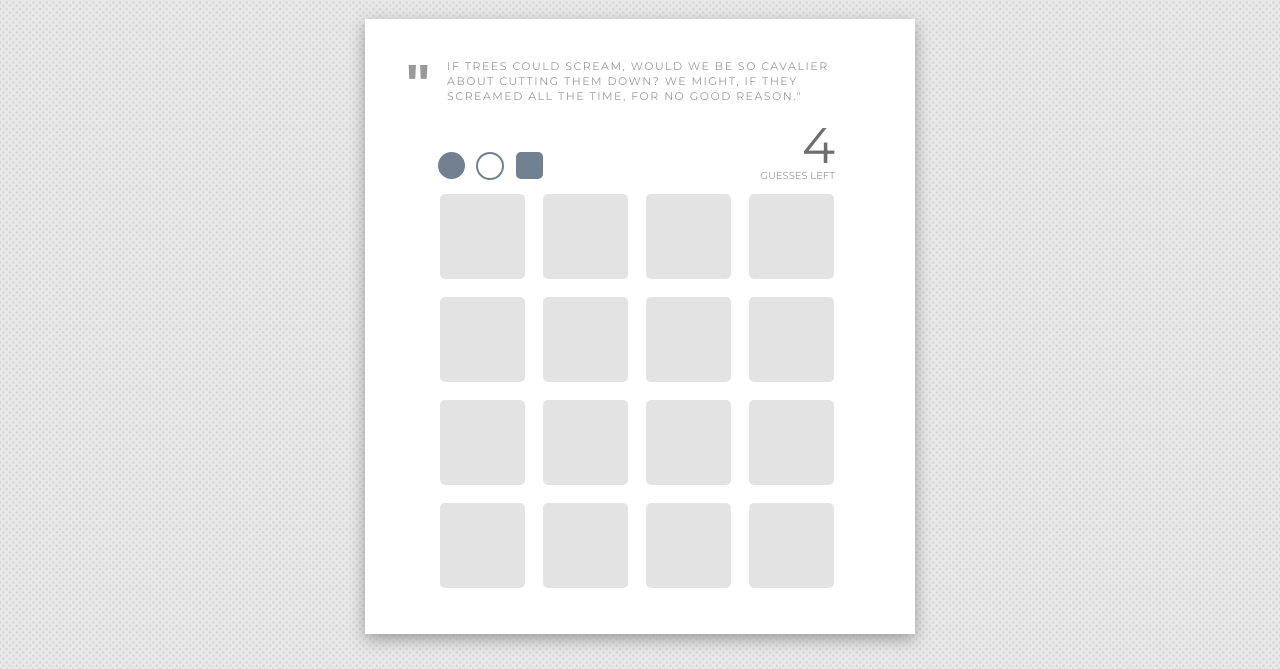
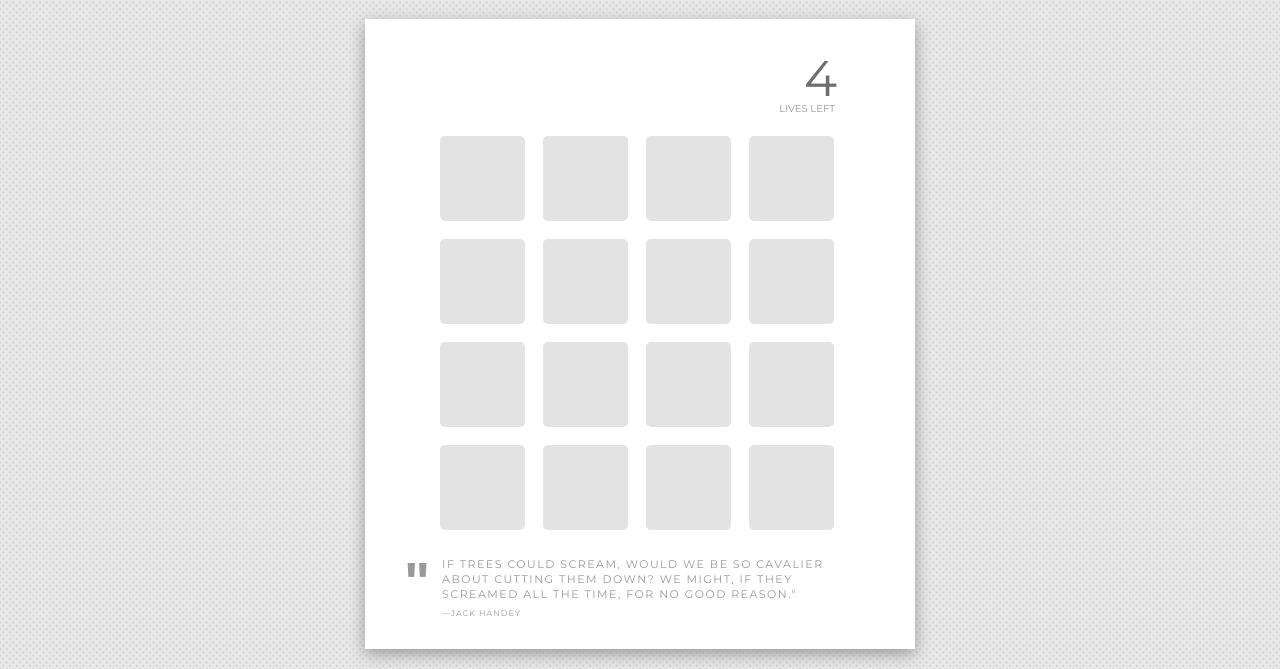
Before and after one commit to jordanbrauner/concentrate, a plain HTML site: page index.html in a window 1280 px wide. Shown: the part 131-800 px from the top of the page. Drawn offline with nearby package versions, Linux system fonts and the light colour scheme.

Commit message:
Basic functionality now implemented. About to work on randomizing the board.

```diff
--- a/css/styles.css
+++ b/css/styles.css
@@ -20,16 +20,32 @@ body {
   /*background: #d0d0d0;*/
 }
 
-#game-title {
+.start {
   position: absolute;
   top: 70px;
-  padding: 0px 0px 0px 108px;
+  padding: 0px 0px 0px 72px;
   font-family: 'Montserrat', sans-serif;
   font-size: 37px;
   font-weight: 700;
-  color: #fff;
-  letter-spacing: 3px;
-  text-shadow: 0px 5px 10px #b4b4b4;
+  color: #999;
+  letter-spacing: 1px;
+  opacity: .8;
+}
+
+.game-title {
+  position: absolute;
+  top: 70px;
+  padding: 0px 0px 0px 72px;
+  font-family: 'Montserrat', sans-serif;
+  font-size: 37px;
+  font-weight: 700;
+  color: #999;
+  letter-spacing: 1px;
+  opacity: .8;
+}
+
+.game-title.start:hover {
+  color: #777;
 }
 
 #wrapper {
@@ -37,17 +53,15 @@ body {
   height: 750px;
   width: 550px;
   margin: 0 auto;
-  /*background: #d0d0d0;*/
 }
 
 #board {
   position: absolute;
   top: 150px;
   background-color: white;
-  height: 615px;
+  height: 630px;
   width: 550px;
   box-shadow: 0px 5px 15px #999;
-  /*margin: 0 auto;*/
 }
 
 
@@ -56,21 +70,129 @@ body {
 UI
 *******************************/
 
+/*******
+UI ABOVE THE TILES
+******/
+
+#lives {
+  position: absolute;
+  right: 78px;
+  top: 29px;
+  font-family: 'Montserrat', sans-serif;
+  font-size: 50px;
+  color: #6e6e6e;
+}
+
+#lives-left {
+  position: absolute;
+  right: 80px;
+  top: 83px;
+  font-family: 'Montserrat', sans-serif;
+  font-size: 10px;
+  color: #999;
+}
+
+#matched-wrapper {
+  position: absolute;
+  top: 49px;
+  height: 30px;
+  width: 250px;
+  padding: 28px 0px 0px 73px;
+}
+
+#match-icon-1 {
+  position: absolute;
+  left: 73px;
+  background-color: white;
+  height: 20px;
+  width: 20px;
+  border-radius: 50px;
+}
+
+#match-icon-2 {
+  position: absolute;
+  left: 103px;
+  background-color: white;
+  height: 20px;
+  width: 20px;
+  border-radius: 50px;
+}
+
+#match-icon-3 {
+  position: absolute;
+  left: 133px;
+  background-color: white;
+  height: 20px;
+  width: 20px;
+  border-radius: 50px;
+}
+
+#match-icon-4 {
+  position: absolute;
+  left: 163px;
+  background-color: white;
+  height: 20px;
+  width: 20px;
+  border-radius: 50px;
+}
+
+#match-icon-5 {
+  position: absolute;
+  left: 193px;
+  background-color: white;
+  height: 20px;
+  width: 20px;
+  border-radius: 50px;
+}
+
+#match-icon-6 {
+  position: absolute;
+  left: 223px;
+  background-color: white;
+  height: 20px;
+  width: 20px;
+  border-radius: 50px;
+}
+
+#match-icon-7 {
+  position: absolute;
+  left: 253px;
+  background-color: white;
+  height: 20px;
+  width: 20px;
+  border-radius: 50px;
+}
+
+#match-icon-8 {
+  position: absolute;
+  left: 283px;
+  background-color: white;
+  height: 20px;
+  width: 20px;
+  border-radius: 50px;
+}
+
 #quote-wrapper {
-  margin: 20px 0px 20px 0px;
+  position: absolute;
+  bottom: 28px;
+  margin: 20px 0px 0px 0px;
 }
+
+/*******
+UI BELOW THE TILES
+******/
 
 #drop-quote {
   float: left;
   display: inline-block;
-  margin: 13px 16px 0px 40px;
+  margin: 13px 12px 0px 39px;
   font-family: sans-serif;
   font-size: 55px;
   font-weight: 700;
   color: #999;
 }
 
-#quote {
+.quote {
   /*position: absolute;*/
   /*top: 20px;*/
   display: inline-block;
@@ -85,138 +207,84 @@ UI
   text-transform: uppercase;
 }
 
-#matched-wrapper {
-  position: absolute;
-  height: 30px;
-  width: 250px;
-  padding: 28px 0px 0px 85px;
+#quote-byline {
+  padding: 4px 0px 0px 0px;
+  font-size: 8px;
+  letter-spacing: 1px;
 }
 
-#symbol-1 {
-  position: absolute;
-  left: 73px;
-  background-color: slategray;
-  height: 27px;
-  width: 27px;
-  border-radius: 50px;
-}
-
-#symbol-2 {
-  position: absolute;
-  left: 111px;
-  border: 2px solid slategray;
-  height: 24px;
-  width: 24px;
-  border-radius: 50px;
-}
-
-#symbol-3 {
-  position: absolute;
-  left: 151px;
-  background-color: slategray;
-  /*border: 2px solid slategray;*/
-  height: 27px;
-  width: 27px;
-  border-radius: 5px;
-}
-
-#guesses {
-  position: absolute;
-  right: 80px;
-  top: 96px;
-  font-family: 'Montserrat', sans-serif;
-  font-size: 50px;
-  color: #6e6e6e;
-}
-
-#guesses-left {
-  position: absolute;
-  right: 80px;
-  top: 150px;
-  font-family: 'Montserrat', sans-serif;
-  font-size: 10px;
-  color: #999;
-}
-
-/*#board-border {
-  position: absolute;
-  margin: 10px auto 10px auto;
-  height: 520px;
-  width: 520px;
-  border: 1px solid #e3e3e3;
-}*/
 
 
 /*******************************
 TILES - CLICKED
 *******************************/
 
-.red {
+.color1 {
   display: inline-block;
-  background-color: red;
+  background-color: #ffcc01;
   height: 85px;
   width: 85px;
   border-radius: 5px;
   margin: 7px;
 }
 
-.orange {
+.color2 {
   display: inline-block;
-  background-color: orange;
+  background-color: #ffdd72;
   height: 85px;
   width: 85px;
   border-radius: 5px;
   margin: 7px;
 }
 
-.yellow {
+.color3 {
   display: inline-block;
-  background-color: yellow;
+  background-color: #f60ad9;
   height: 85px;
   width: 85px;
   border-radius: 5px;
   margin: 7px;
 }
 
-.green {
+.color4 {
   display: inline-block;
-  background-color: green;
+  background-color: #ff689b;
   height: 85px;
   width: 85px;
   border-radius: 5px;
   margin: 7px;
 }
 
-.slategray {
+.color5 {
   display: inline-block;
-  background-color: slategray;
+  background-color: #f0c4ff;
   height: 85px;
   width: 85px;
   border-radius: 5px;
   margin: 7px;
 }
 
-.purple {
+.color6 {
   display: inline-block;
-  background-color: purple;
+  background-color: #ff6600;
   height: 85px;
   width: 85px;
   border-radius: 5px;
   margin: 7px;
 }
 
-.lemonchiffon {
+.color7 {
   display: inline-block;
-  background-color: lemonchiffon;
+  background-color: #d9d9d9;
   height: 85px;
   width: 85px;
   border-radius: 5px;
   margin: 7px;
 }
 
-.firebrick {
+.color8 {
   display: inline-block;
-  background-color: firebrick;
+  background-color: #fee4c1;
   height: 85px;
   width: 85px;
   border-radius: 5px;
@@ -232,7 +300,7 @@ TILES
 #tile-wrapper {
   position: absolute;
   left: 68px;
-  bottom: 57px;
+  bottom: 130px;
   margin-top: 42px;
   height: 390px;
   width: 410px;
--- a/index.html
+++ b/index.html
@@ -9,36 +9,41 @@
 
 <body>
   <div id="wrapper">
-    <h1 id="game-title">CONCENTRATE!</h1>
+    <h1 class="game-title start">CLICK TO START!</h1>
     <div id="board">
+      <div id="matched-wrapper">
+        <span id="match-icon-1"></span>
+        <span id="match-icon-2"></span>
+        <span id="match-icon-3"></span>
+        <span id="match-icon-4"></span>
+        <span id="match-icon-5"></span>
+        <span id="match-icon-6"></span>
+        <span id="match-icon-7"></span>
+        <span id="match-icon-8"></span>
+      </div>
+      <span id="lives"></span>
+      <span id="lives-left">LIVES LEFT</span>
+      <div id="tile-wrapper">
+        <div class="hide color1"></div>
+        <div class="hide color2"></div>
+        <div class="hide color3"></div>
+        <div class="hide color4"></div>
+        <div class="hide color3"></div>
+        <div class="hide color5"></div>
+        <div class="hide color6"></div>
+        <div class="hide color5"></div>
+        <div class="hide color7"></div>
+        <div class="hide color4"></div>
+        <div class="hide color7"></div>
+        <div class="hide color1"></div>
+        <div class="hide color6"></div>
+        <div class="hide color2"></div>
+        <div class="hide color8"></div>
+        <div class="hide color8"></div>
+      </div>
       <div id="quote-wrapper">
         <span id="drop-quote">"</span>
-        <h3 id="quote">If trees could scream, would we be so cavalier about cutting them down? We might, if they screamed all the time, for no good reason."</h3>
-      </div>
-      <div id="matched-wrapper">
-        <span id="symbol-1"></span>
-        <span id="symbol-2"></span>
-        <span id="symbol-3"></span>
-      </div>
-      <span id="guesses"></span>
-      <span id="guesses-left">GUESSES LEFT</span>
-      <div id="tile-wrapper">
-        <div class="hide red"></div>
-        <div class="hide orange"></div>
-        <div class="hide yellow"></div>
-        <div class="hide slategray"></div>
-        <div class="hide yellow"></div>
-        <div class="hide green"></div>
-        <div class="hide lemonchiffon"></div>
-        <div class="hide green"></div>
-        <div class="hide purple"></div>
-        <div class="hide slategray"></div>
-        <div class="hide purple"></div>
-        <div class="hide red"></div>
-        <div class="hide lemonchiffon"></div>
-        <div class="hide orange"></div>
-        <div class="hide firebrick"></div>
-        <div class="hide firebrick"></div>
+        <h3 class="quote">If trees could scream, would we be so cavalier about cutting them down? We might, if they screamed all the time, for no good reason."</h3><span class="quote" id="quote-byline">&mdash;JACK HANDEY</span>
       </div>
     </div>
   </div>
--- a/js/script.js
+++ b/js/script.js
@@ -1,42 +1,52 @@
 $(document).ready(function() {
 
+  // declare variables
   var clicks = 0;
   var matched = 0;
   var match1;
   var match2;
   var matchElement1;
   var matchElement2;
+  var matchElementColor;
   var wrong;
+  var lives = 4;
+  $('#lives').text(lives);
 
-  var guesses = 4;
-  $('#guesses').text(guesses);
-
+  // shows all the colors briefly at the start of the game
   var showBoard = function () {
+    $('.start').toggleClass('start');
+    $('.game-title').text('CONCENTRATE!');
     $('.hide').toggleClass('hide');
   }
 
-  var hideBoard = function () {
-    $('#tile-wrapper div').toggleClass('hide');
-  }
-
+  // runs when an incorrect match is made
   var wrongMatch = function () {
-    console.log("Sorry, try again!!");
     $(matchElement1).toggleClass('hide');
     $(matchElement2).toggleClass('hide');
-    guesses -= 1;
-    $('#guesses').text(guesses);
+    lives -= 1;
+    $('#lives').text(lives);
     clicks = 0;
-    console.log(guesses);
-    if (guesses === 0) {
-      console.log("game over!");
+    console.log(lives);
+    $('.game-title').text('CONCENTRATE!');
+    if (lives === 0) {
+      $('.game-title').text('GAME OVER!');
+      $('.game-title').toggleClass('start');
     }
   }
 
-  $('.hide').on('click', function() {
-    if (matched === 1) {
+  // runs when a correct match is made
+  var correctMatch = function () {
+    $('.game-title').text('PICK ANOTHER!');
+  }
+
+  // starts the game
+  var startGame = function () {
+    $('#tile-wrapper div').toggleClass('hide')
+    $('.hide').on('click', function() {
+    if (matched === 5) {
       console.log('You Win');
     }
-    else if ((guesses !== 0) && (matched !== 8)) {
+    else if ((lives !== 0) && (matched !== 8)) {
       if (clicks === 0) {
         $(this).toggleClass('hide');
         matchElement1 = $(this);
@@ -48,19 +58,26 @@ $(document).ready(function() {
         matchElement2 = $(this);
         match2 = $(this).attr('class');
         if (match1 === match2) {
-          console.log("It's a match!");
+          $('.game-title').text('MATCHED!');
           clicks = 0;
           matched += 1;
-          console.log("Matches: " + matched);
+          matchElementColor = matchElement2.css('background-color');
+          $("#match-icon-"+matched).css('background-color', matchElementColor);
+          setTimeout(correctMatch, 1000);
         }
         else {
-          setTimeout(wrongMatch, 700);
+          $('.game-title').text('NOT A MATCH!');
+          setTimeout(wrongMatch, 1000);
         }
       }
     }
   });
-  setTimeout(showBoard, 1000);
-  setTimeout(hideBoard, 3000);
+  }
+  //shows the colors in the tiles then hides them
+  $('.game-title').on('click', function() {
+    setTimeout(showBoard, 300);
+    setTimeout(startGame, 2000);
+  });
 });
 
 
```
